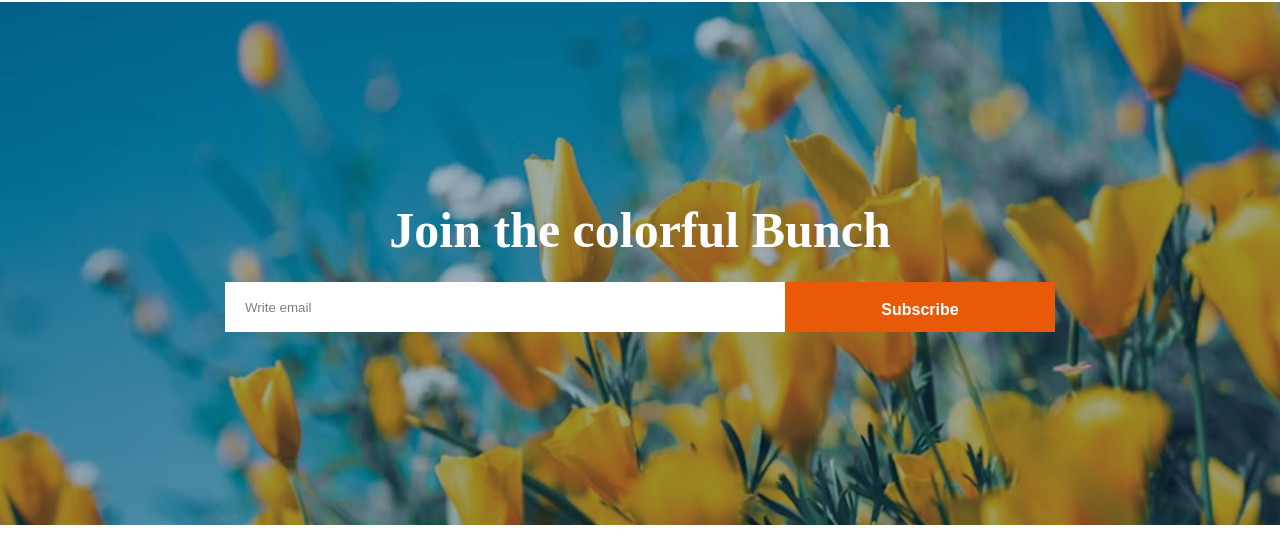
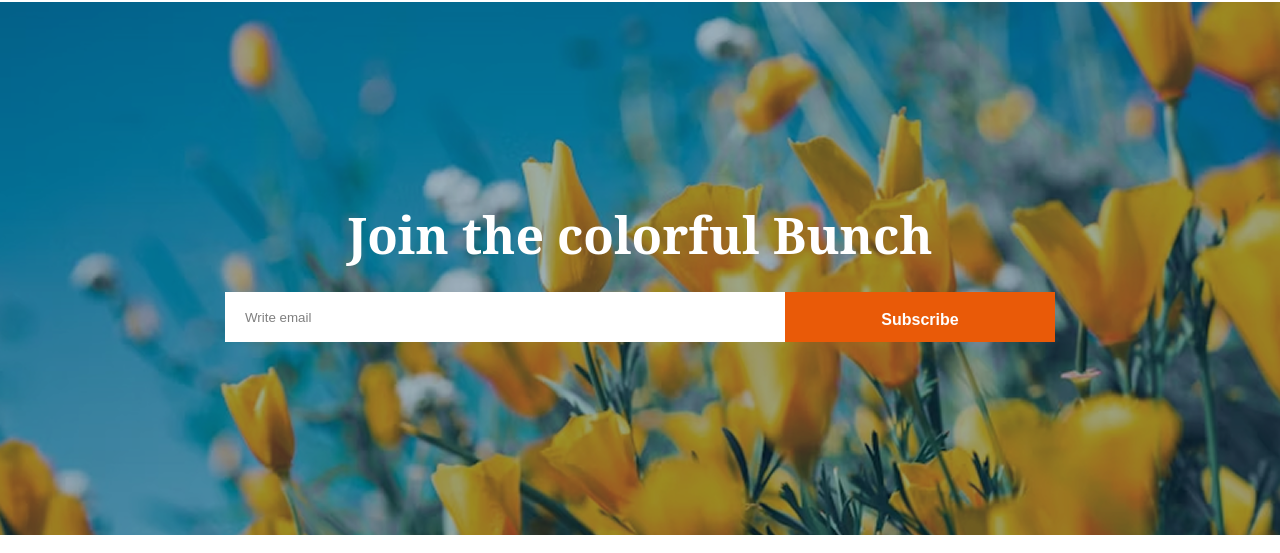
Before and after one commit to logno2722/PH-Assignment-02, a plain HTML site: page index.html in a window 1280 px wide. Shown: the part 3660-4213 px from the top of the page. Drawn offline with Linux system fonts and the light colour scheme.

Commit message:
fixed join part

```diff
--- a/index.html
+++ b/index.html
@@ -167,7 +167,7 @@
   <footer>
     <section class="join">
       <div>
-        <h3 class="join-title noto-serif">Join the colorful Bunch</h3>
+        <h3 class="join-title noto-serif-normal">Join the colorful Bunch</h3>
         <form>
           <input type="email" placeholder="Write email" required>
           <button class="btn-primary" type="submit">Subscribe</button>
```
